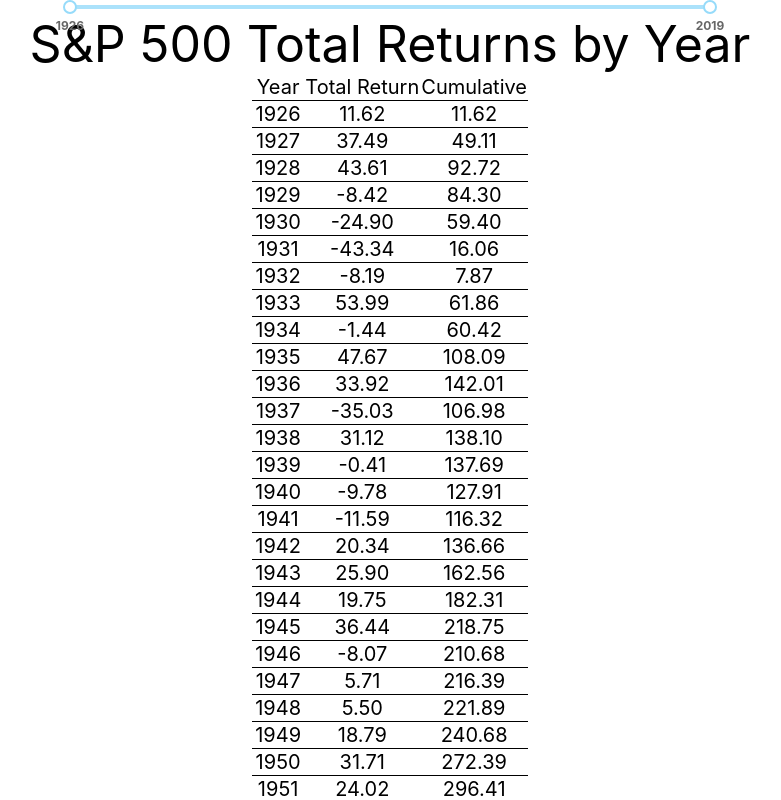
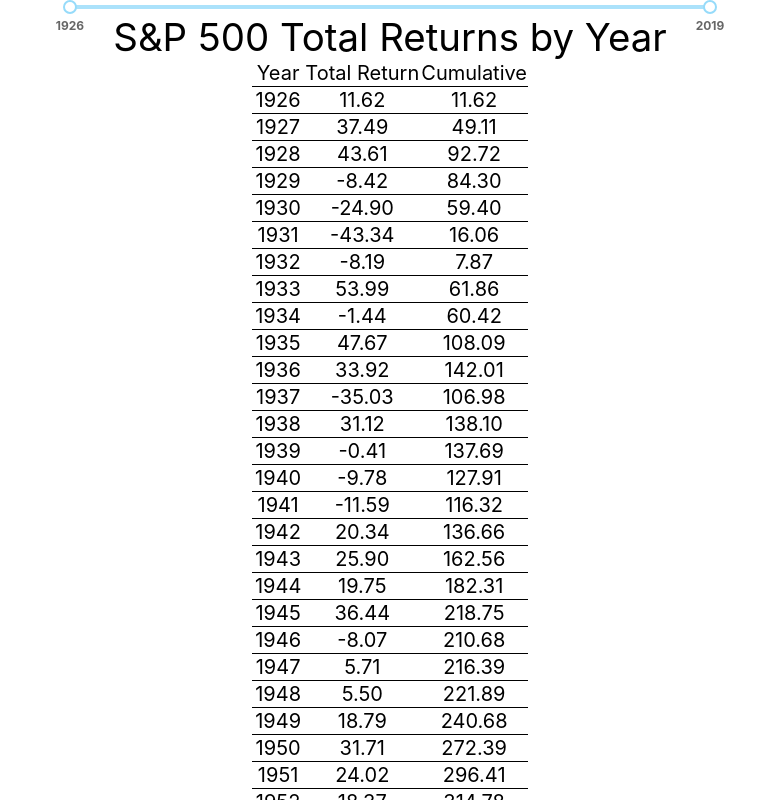
Before and after one commit to kevinfergus/spdynamictable, a React (Create React App) app: page / in a window 1280 px wide. Shown: the top 800 px of the page, without its empty margins (250-1031 px from the left). Built offline with nearby package versions, Linux system fonts and the light colour scheme.

Commit message:
changed fontsize for chart label to vw

```diff
--- a/src/App.js
+++ b/src/App.js
@@ -1,8 +1,6 @@
 import React, { useState, useEffect } from 'react';
-import logo from './logo.svg';
 import './App.css';
 import Slider from 'rc-slider';
-
 import 'rc-slider/assets/index.css';
 import returns from './returns';
 
@@ -13,7 +11,6 @@
 	const [ range, setRange ] = useState([ 1926, 2019 ]);
 	const [ rangePositon, setRangePosition ] = useState(window.innerWidth / 4);
 	const marks = {
-		'1926': '2019',
 		1926: <strong>1926</strong>,
 		2019: <strong>2019</strong>
 	};
@@ -47,7 +44,7 @@
 				allowCross={false}
 				onChange={(e) => changeRange(e)}
 			/>
-			<div style={{ fontSize: 50 }}>S&P 500 Total Returns by Year</div>
+			<div style={{ fontSize: '3vw' }}>S&P 500 Total Returns by Year</div>
 
 			<table className="table" style={{ fontSize: 20 }}>
 				<div>
```
